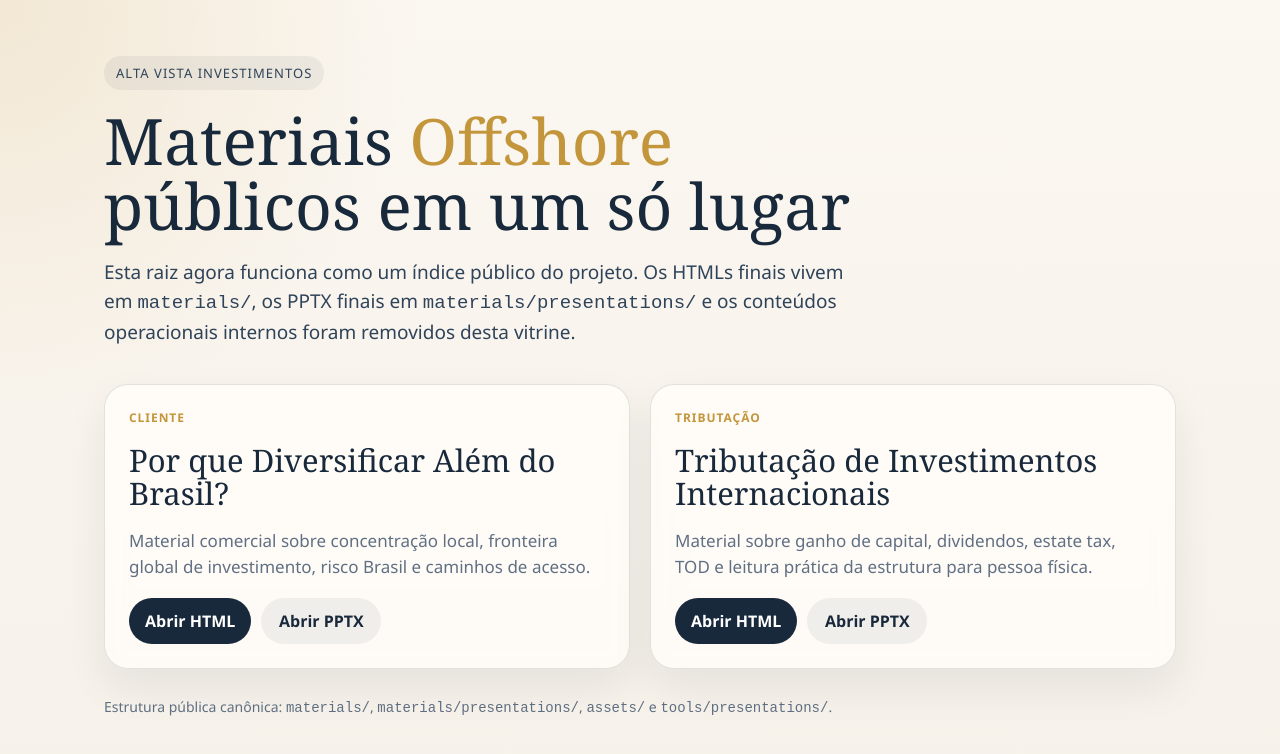
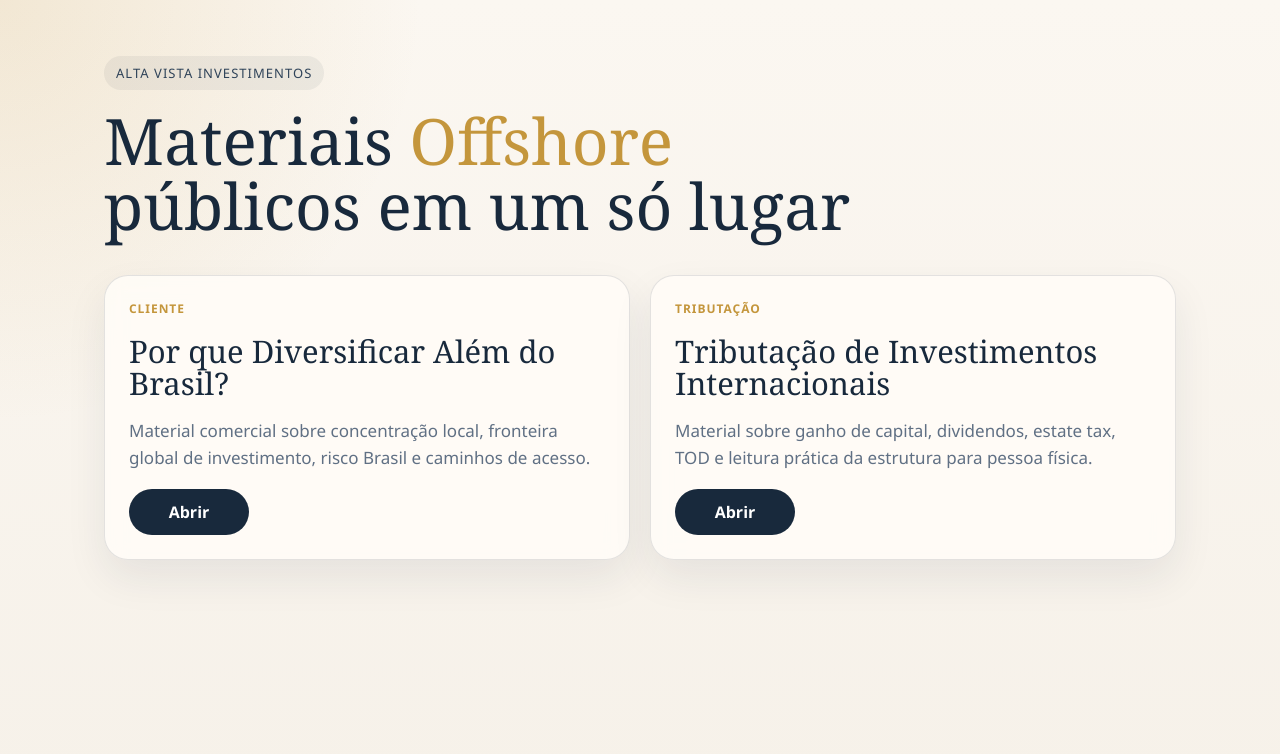
Before and after one commit to ArturLauriano/ApresentacaoOffshore, a website: page index.html in a window 1280 px wide. Drawn offline with Linux system fonts and the light colour scheme.

Commit message:
simplify public index actions

```diff
--- a/index.html
+++ b/index.html
@@ -157,10 +157,6 @@
     <section class="hero">
       <span class="eyebrow">Alta Vista Investimentos</span>
       <h1>Materiais <span class="accent">Offshore</span> p&uacute;blicos em um s&oacute; lugar</h1>
-      <p class="intro">
-        Esta raiz agora funciona como um &iacute;ndice p&uacute;blico do projeto. Os HTMLs finais vivem em <code>materials/</code>,
-        os PPTX finais em <code>materials/presentations/</code> e os conte&uacute;dos operacionais internos foram removidos desta vitrine.
-      </p>
     </section>
 
     <section class="grid">
@@ -169,8 +165,7 @@
         <h2>Por que Diversificar Al&eacute;m do Brasil?</h2>
         <p>Material comercial sobre concentra&ccedil;&atilde;o local, fronteira global de investimento, risco Brasil e caminhos de acesso.</p>
         <div class="links">
-          <a class="primary" href="./materials/por-que-investir-exterior-cliente.html">Abrir HTML</a>
-          <a class="secondary" href="./materials/presentations/por-que-investir-exterior-cliente-apresentacao.pptx">Abrir PPTX</a>
+          <a class="primary" href="./materials/por-que-investir-exterior-cliente.html">Abrir</a>
         </div>
       </article>
 
@@ -179,16 +174,11 @@
         <h2>Tributa&ccedil;&atilde;o de Investimentos Internacionais</h2>
         <p>Material sobre ganho de capital, dividendos, estate tax, TOD e leitura pr&aacute;tica da estrutura para pessoa f&iacute;sica.</p>
         <div class="links">
-          <a class="primary" href="./materials/tributacao-investimentos-internacionais.html">Abrir HTML</a>
-          <a class="secondary" href="./materials/presentations/tributacao-investimentos-internacionais-apresentacao.pptx">Abrir PPTX</a>
+          <a class="primary" href="./materials/tributacao-investimentos-internacionais.html">Abrir</a>
         </div>
       </article>
 
     </section>
-
-    <footer>
-      Estrutura p&uacute;blica can&ocirc;nica: <code>materials/</code>, <code>materials/presentations/</code>, <code>assets/</code> e <code>tools/presentations/</code>.
-    </footer>
   </main>
 </body>
 </html>
```
